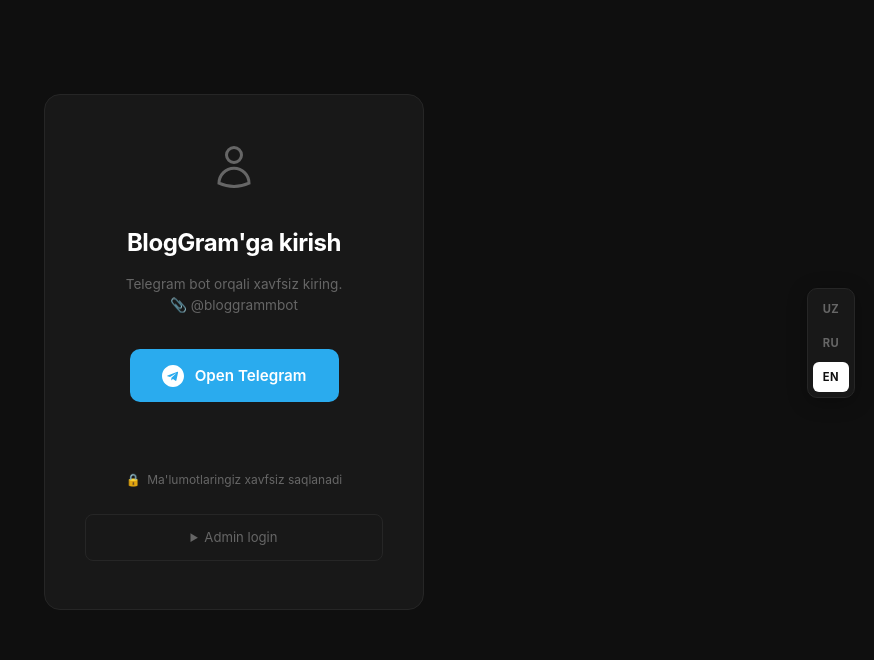
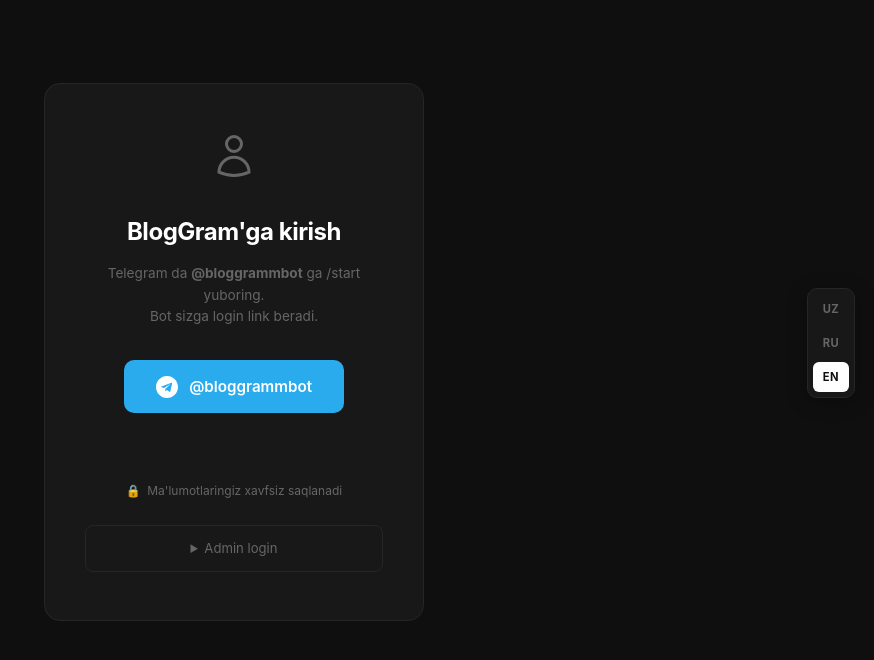
Before and after one commit to islomovmuhammadkarim/BlogGramm, a Django app: page /login/ in a window 1280 px wide. Shown: the part 57-717 px from the top of the page, without its empty margins (406-1280 px from the left). Run offline with Django 4.2, Linux system fonts and the light colour scheme; data comes from the database, SQL or seed files in the repository; data that the repository does not hold is empty; some libraries are stand-ins or nearby versions.

Commit message:
Fix: login page - direct bot link, remove deep link redirect

```diff
--- a/templates/login.html
+++ b/templates/login.html
@@ -7,10 +7,10 @@
       <svg viewBox="0 0 24 24" width="48" height="48" fill="none" stroke="currentColor" stroke-width="1.5"><path d="M15.75 6a3.75 3.75 0 1 1-7.5 0 3.75 3.75 0 0 1 7.5 0ZM4.5 20.118a7.5 7.5 0 0 1 15 0A17.933 17.933 0 0 1 12 21.75c-2.676 0-5.216-.584-7.5-1.632Z"/></svg>
     </div>
     <h1>BlogGram'ga kirish</h1>
-    <p class="login-desc">Telegram bot orqali xavfsiz kiring.<br>📎 <a href="https://t.me/bloggrammbot" target="_blank">@bloggrammbot</a></p>
-    <a id="loginBtn" class="tg-btn" href="#" target="_blank">
+    <p class="login-desc">Telegram da <a href="https://t.me/bloggrammbot" target="_blank"><b>@bloggrammbot</b></a> ga /start yuboring.<br>Bot sizga login link beradi.</p>
+    <a href="https://t.me/bloggrammbot" target="_blank" class="tg-btn">
       <svg viewBox="0 0 24 24" width="22" height="22" fill="currentColor"><path d="M12 0C5.37 0 0 5.37 0 12s5.37 12 12 12 12-5.37 12-12S18.63 0 12 0zm5.53 8.15l-1.82 8.57c-.14.62-.5.77-.99.48l-2.75-2.03-1.32 1.28c-.15.15-.27.27-.56.27l.2-2.8 5.1-4.6c.22-.2-.05-.3-.34-.13l-6.3 3.97-2.72-.85c-.59-.18-.6-.59.12-.87l10.63-4.1c.49-.18.92.12.76.87z"/></svg>
-      Open Telegram
+      @bloggrammbot
     </a>
     <p id="login-status" class="login-status"></p>
     <p id="login-expired" class="login-expired" style="display:none">
```
